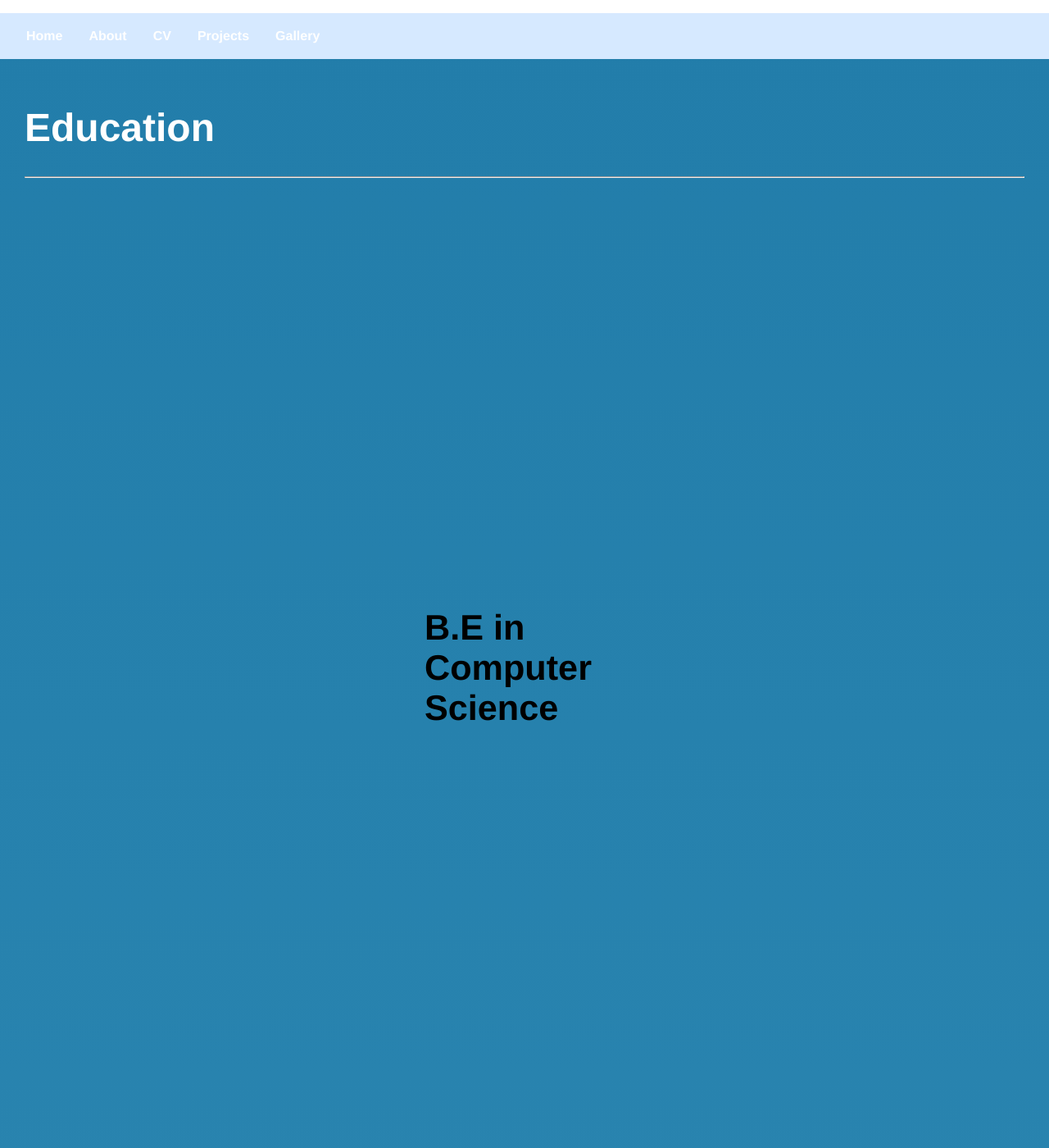
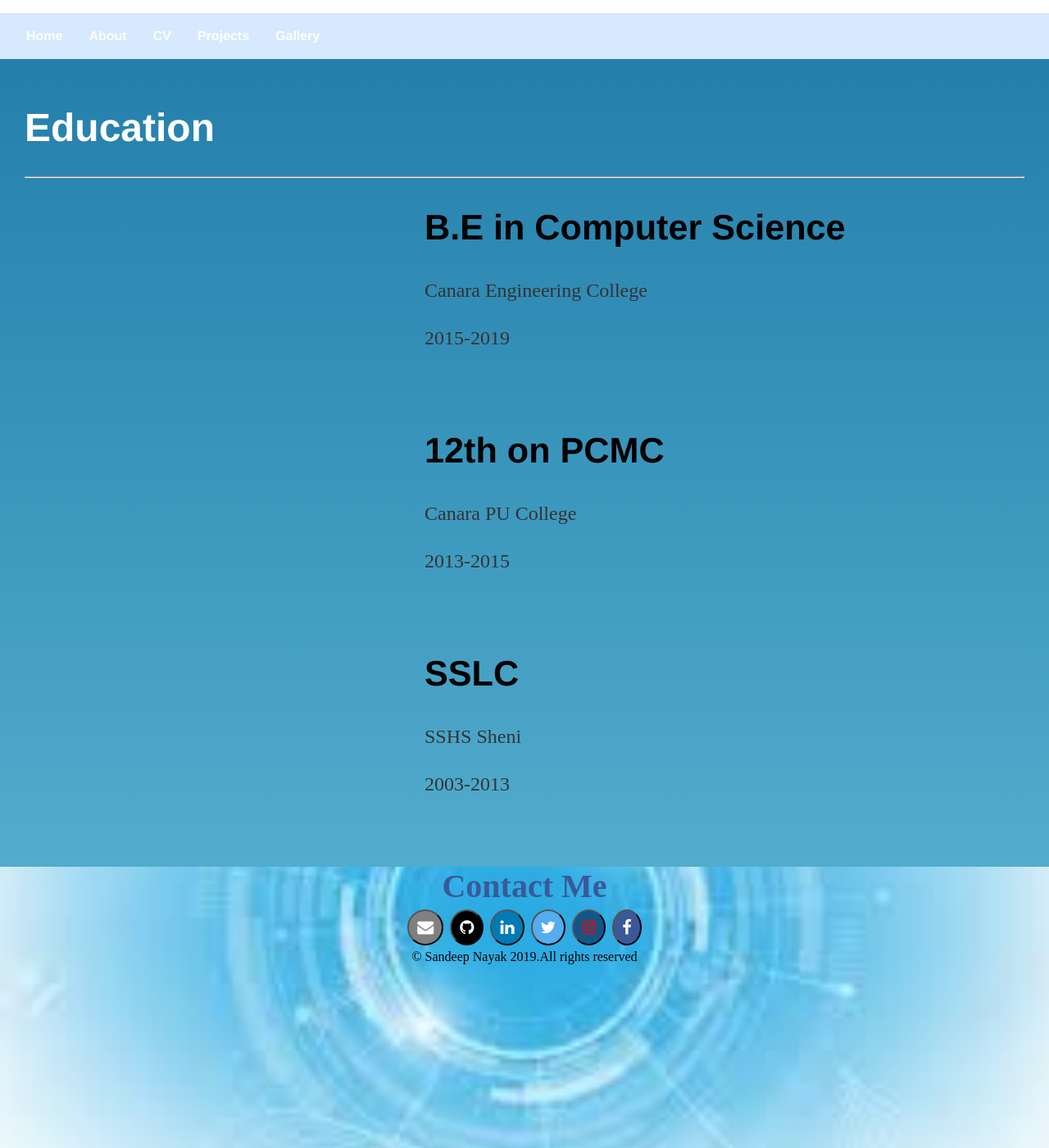
Before and after one commit to sandeepnayaks/sandeepnayaks.github.io, a Jekyll site: the page built from about/index.html, in a window 1280 px wide and 1400 px high, scrolled down 1129 px. Shown: the whole window at 82% size. Built offline with Jekyll 4.4.1, drawn with Linux system fonts in a browser that asks for light colours.

Commit message:
Update main.css

```diff
--- a/css/main.css
+++ b/css/main.css
@@ -244,7 +244,7 @@
   border: 2px solid #3295be;
 }
 .blue-bg p, .blue-bg h2{
-    padding:40%;}
+    padding-left:40%;}
 
 
 .blue-bg > .section-content{
```
